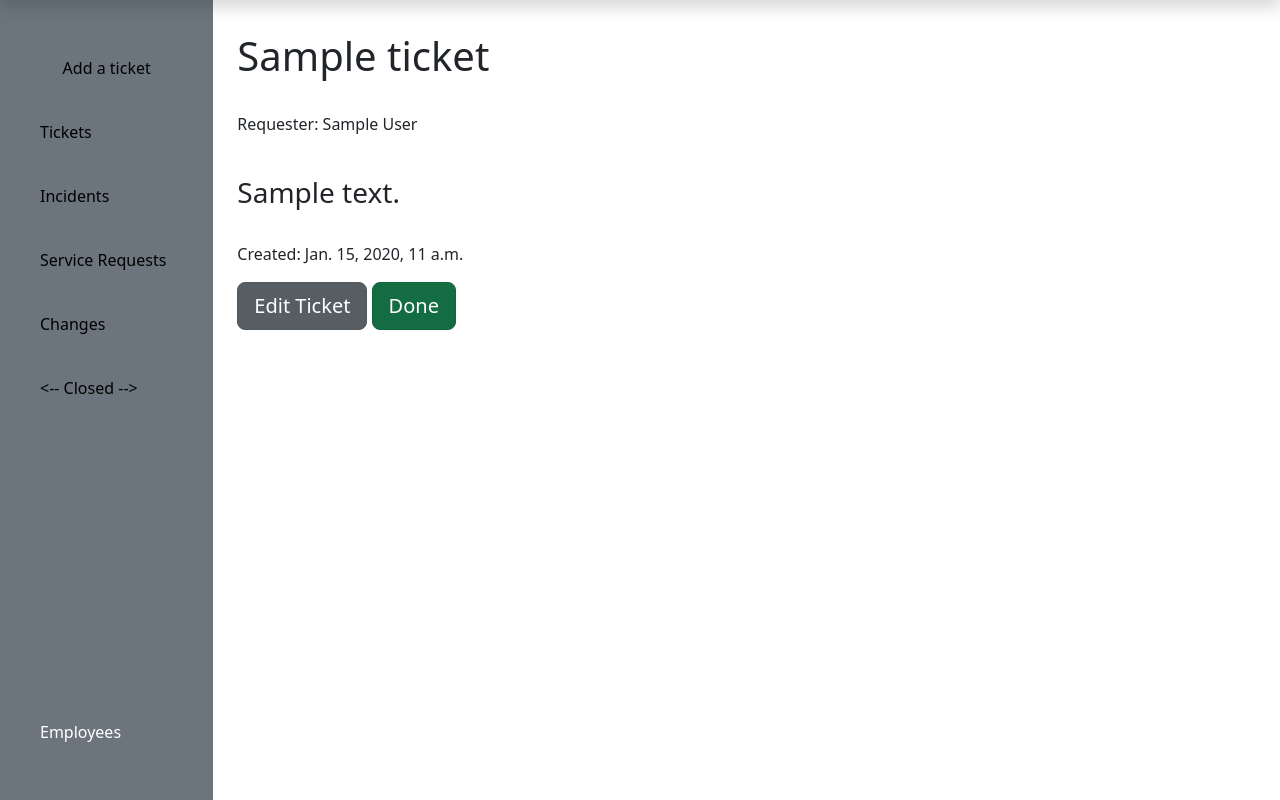
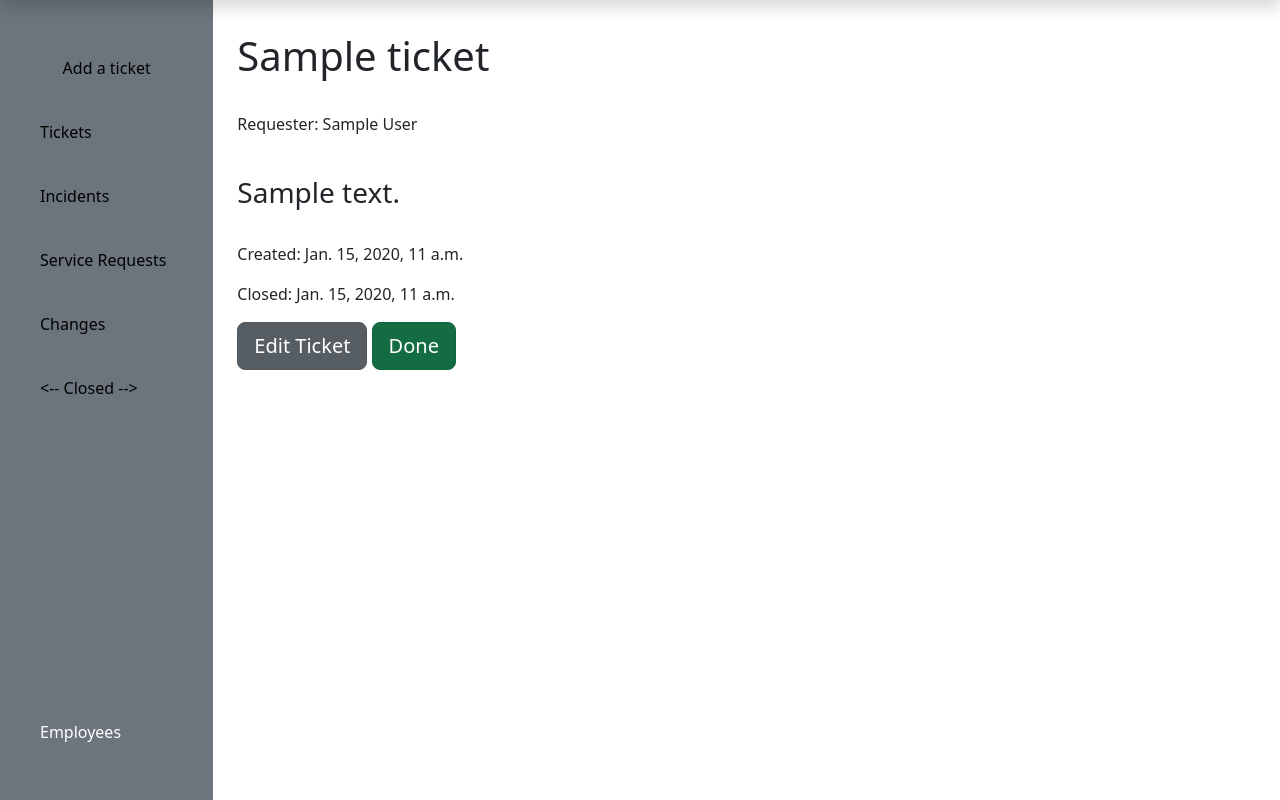
Before and after one commit to edek06/SupAgent, a Django app: page /ticketportal/1 in a window 1280 px wide. Shown: the part 40-840 px from the top of the page. Run offline with Django 4.2, Linux system fonts and the light colour scheme; a user stored in the database is signed in; tables that the repository leaves empty hold one stand-in row (values such as "Sample post").

Commit message:
ticket.closed - the time will be add be closing a ticket

```diff
--- a/ticketportal/templates/ticketportal/ticket_detail.html
+++ b/ticketportal/templates/ticketportal/ticket_detail.html
@@ -14,6 +14,9 @@
     <h3>{{ ticket.description }}</h3>
     <br>
     <p>Created: {{ ticket.created }}</p>
+    {% if ticket.closed %}
+        <p>Closed: {{ ticket.closed }}</p>
+    {% endif %}
     <a href="{% url 'ticketportal:edit_ticket' ticket.id %}" class="btn btn-secondary btn-lg active" role="button">Edit Ticket</a>
     <a href="{% url 'ticketportal:close_ticket' ticket.id %}" class="btn btn-success btn-lg active" role="button">Done</a>
 </main>
--- a/ticketportal/views.py
+++ b/ticketportal/views.py
@@ -3,6 +3,7 @@ from .models import Ticket
 from .forms import TicketForm, TicketCloseForm
 from django.contrib.auth.decorators import login_required
 from django.core.paginator import Paginator
+from django.utils import timezone
 
 @login_required(login_url="/")
 def tickets(request):
@@ -126,8 +127,10 @@ def close_ticket(request, ticket_id):
         form = TicketCloseForm(request.POST, instance=ticket)
         # check whether it's valid:
         if form.is_valid():
-            # change a value for status to 'Closed'
+            # change a value of status to 'Closed'
             ticket.status = Ticket.Status.CLOSED
+            # set a time
+            ticket.closed = timezone.now()
             # Save the comment to the database
             ticket.save()
             info = "Ticket closed successfully"
```
